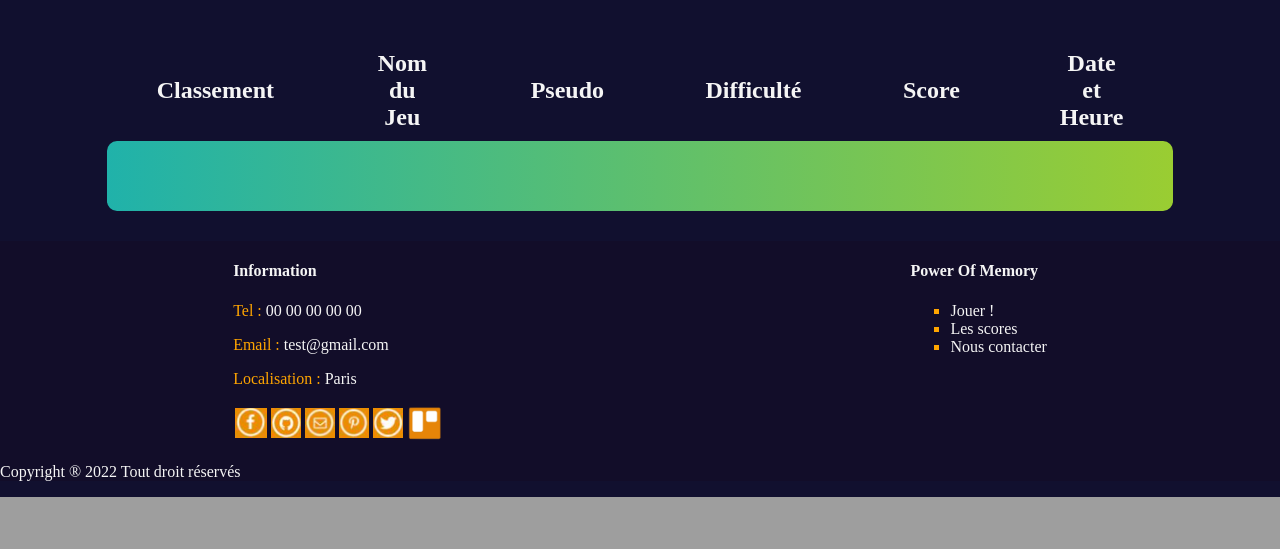
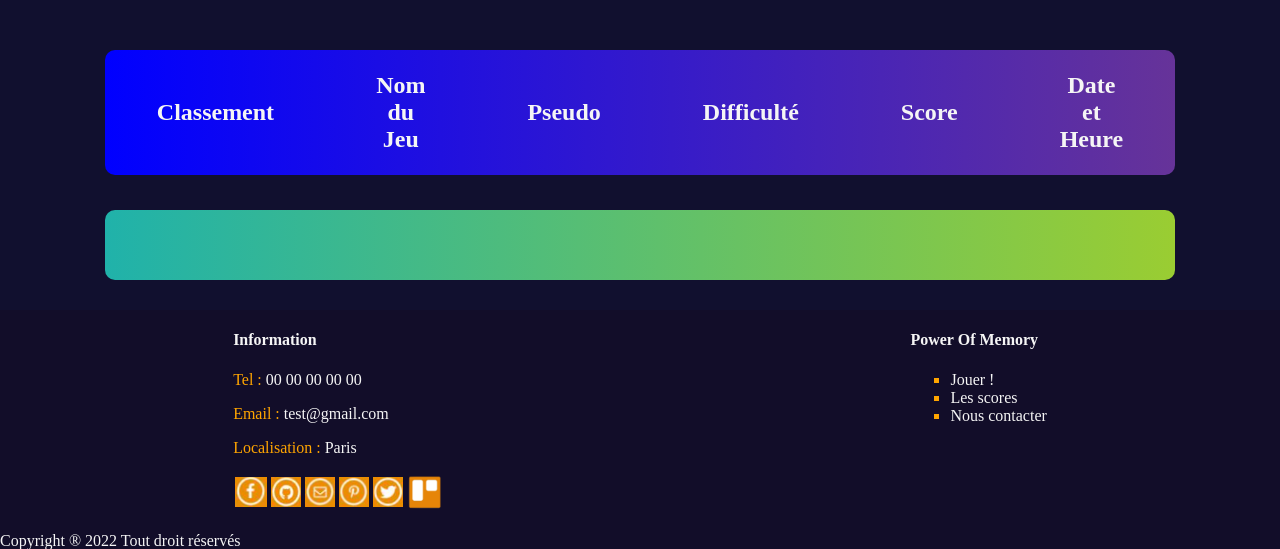
Before and after one commit to BastienVitour/puissance4, a PHP site: page /scores.php in a window 1280 px wide. Shown: the part 306-855 px from the top of the page. Before the commit the page ends 803 px from the top, so only its background shows below. Run offline with PHP 8.4, Linux system fonts and the light colour scheme; data that the repository does not hold is empty.

Commit message:
en-tete colorée

```diff
--- a/assets/CSS/scores.css
+++ b/assets/CSS/scores.css
@@ -91,6 +91,12 @@ table {
     text-align: center;
 }
 
+#what {
+    border-collapse: separate;
+    background: linear-gradient(to right, blue, rebeccapurple);
+    margin-bottom: 25px;
+}
+
 #first {
 /*    background-color: goldenrod; */
     background: linear-gradient(to right, gold, goldenrod);
@@ -129,7 +135,7 @@ table {
 
 th {
 /*    border: 2px solid whitesmoke; */
-    padding: 0px 50px 0px 50px;
+    padding: 20px 50px 20px 50px;
     font-size: x-large;
 }
 
@@ -142,7 +148,6 @@ td {
 .classement {
     width: 18%;
 }
-
 .gamename {
     width: 18%;
 }
```
